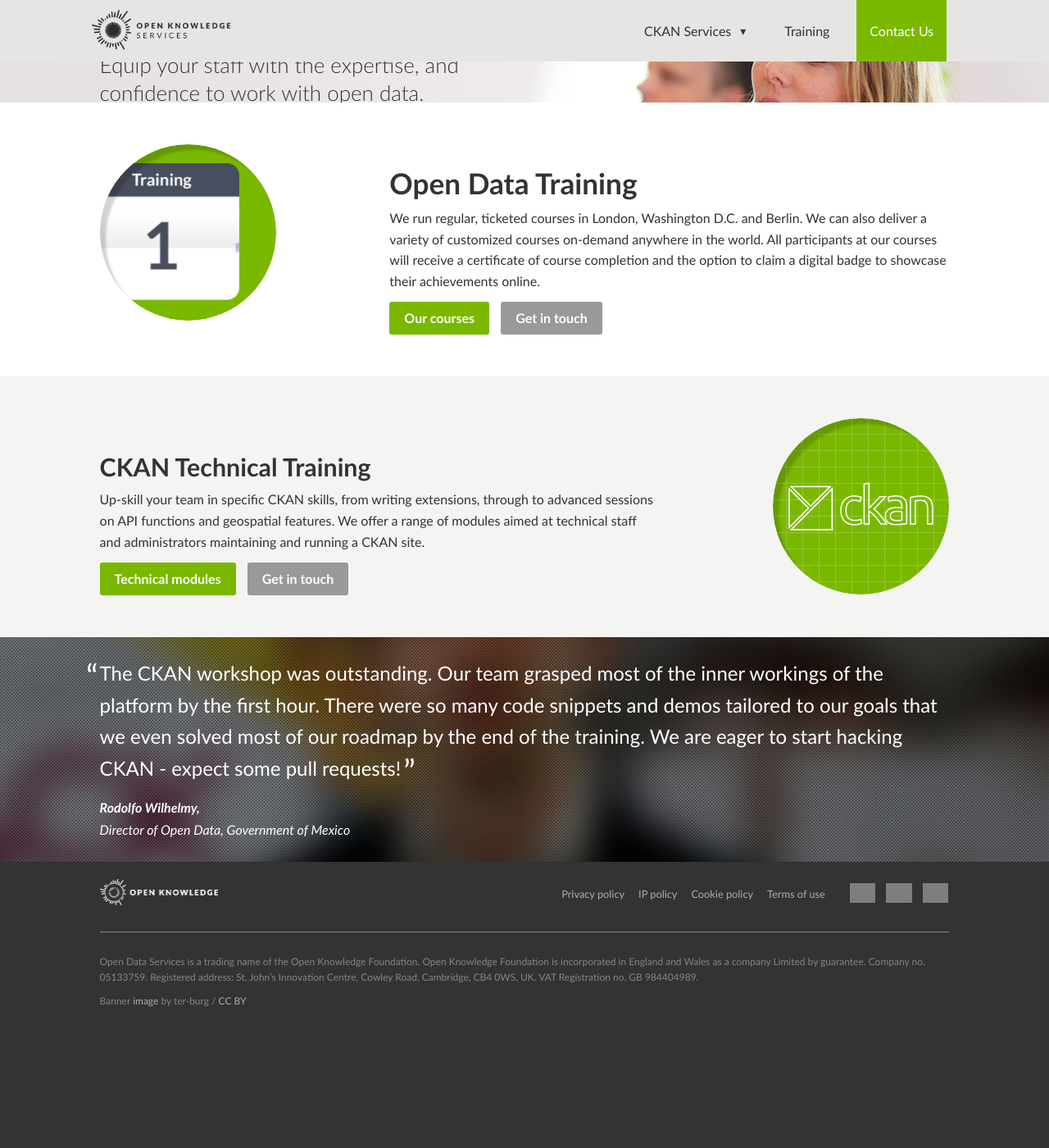
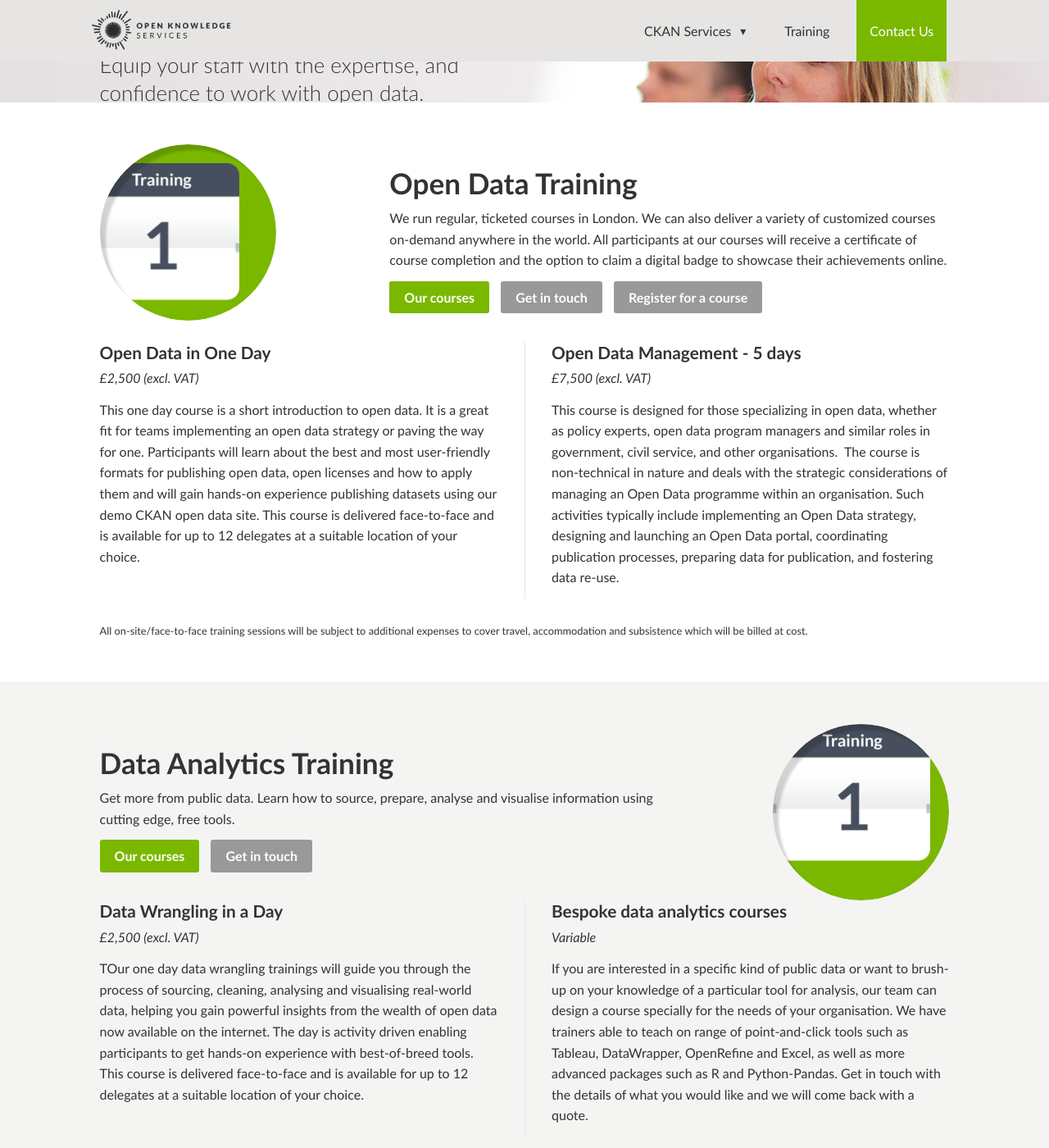
Before and after one commit to okfn/services, a Jekyll site: the page built from training/index.html, in a window 1280 px wide and 1400 px high, scrolled down 290 px. Shown: the whole window at 82% size. Built offline with Jekyll 4.4.1, drawn with Linux system fonts in a browser that asks for light colours; nearby versions of some CDN libraries; before the commit the page ends 1555 px from its top, so only the background shows below that; some of the changed text lies outside the part shown; grey boxes are pictures that could not be loaded.

Commit message:
Some content updates and minor style tweak
Added new section to training on “Data Analytics” offering. Still need
a unique thumbnail image to go with it. Tweaked other content plus
added a testimonial. Also set the training modules and options to
display by default on request of rgrp

```diff
--- a/_sass/_training.scss
+++ b/_sass/_training.scss
@@ -33,7 +33,7 @@
       clear:both;
 
       .js & {
-        display:none;
+        display:inline;
       }
 
       .modules {
--- a/training/index.html
+++ b/training/index.html
@@ -21,7 +21,40 @@
       </figure>
       <figcaption>
         <h2>Open Data Training</h2>
-        <p>We run regular, ticketed courses in London, Washington D.C. and Berlin. We can also deliver a variety of customized courses on-demand anywhere in the world. All participants at our courses will receive a certificate of course completion and the option to claim a digital badge to showcase their achievements online.</p>
+        <p>We run regular, ticketed courses in London. We can also deliver a variety of customized courses on-demand anywhere in the world. All participants at our courses will receive a certificate of course completion and the option to claim a digital badge to showcase their achievements online.</p>
+        <a href="#courses" class="js-accordion-trigger">Our courses</a> <a href="../contact">Get in touch</a> <a href"https://www.eventbrite.co.uk/e/open-data-1-day-training-tickets-11677017273">Register for a course</a>
+      </figcaption>
+
+      <aside id="courses">
+        <div class="modules">
+          <ul class="list-1">
+            <li>
+              <h5>Open Data in One Day</h5>
+              <p><em>£2,500 (excl. VAT)</em></p>
+              <p>This one day course is a short introduction to open data. It is a great fit for teams implementing an open data strategy or paving the way for one. Participants will learn about the best and most user-friendly formats for publishing open data, open licenses and how to apply them and will gain hands-on experience publishing datasets using our demo CKAN open data site. This course is delivered face-to-face and is available for up to 12 delegates at a suitable location of your choice.</p>
+            </li>
+          </ul>
+          <ul class="list-2">
+            <li>
+              <h5>Open Data Management	 - 5 days</h5>
+              <p><em>£7,500 (excl. VAT)</em></p>
+              <p>This course is designed for those specializing in open data, whether as policy experts, open data program managers and similar roles in government, civil service, and other organisations.  The course is non-technical in nature and deals with the strategic considerations of managing an Open Data programme within an organisation. Such activities typically include implementing an Open Data strategy, designing and launching an Open Data portal, coordinating publication processes, preparing data for publication, and fostering data re-use.</p>
+            </li>
+          </ul>
+        </div>
+        <small>All on-site/face-to-face training sessions will be subject to additional expenses to cover travel, accommodation and subsistence which will be billed at cost.</small>
+      </aside>
+    </article>
+  </section>
+
+  <section class="service data-analytics">
+    <article class="wrapper">
+      <figure>
+        <img src="../img/training-day-icon.png" width="192" alt="">
+      </figure>
+      <figcaption>
+        <h2>Data Analytics Training</h2>
+        <p>Get more from public data. Learn how to source, prepare, analyse and visualise information using cutting edge, free tools.</p>
         <a href="#courses" class="js-accordion-trigger">Our courses</a> <a href="../contact">Get in touch</a>
       </figcaption>
 
@@ -29,16 +62,18 @@
         <div class="modules">
           <ul class="list-1">
             <li>
-              <h5>Open Data in One Day</h5>
-              <p><em>£2,500</em></p>
-              <p>This one day course is a short introduction suitable for anyone interested in open data, and a great fit for teams from diverse roles across organisations who are considering adopting open data for the first time or trying to understand how it would be useful to them. The course covers the “what”, “why” and how” of open data and as such is suitable for anyone. This course is delivered face-to-face and is available for up to 12 delegates at a suitable location of your choice.</p>
+              <h5>Data Wrangling in a Day</h5>
+              <p><em>£2,500 (excl. VAT)</em></p>
+              <p>TOur one day data wrangling trainings will guide you through the process of sourcing, cleaning, analysing and visualising real-world data, helping you gain powerful insights from the wealth of open data now available on the internet. The day is activity driven enabling participants to get hands-on experience with best-of-breed tools. This course is delivered face-to-face and is available for up to 12 delegates at a suitable location of your choice.
+</p>
             </li>
           </ul>
           <ul class="list-2">
             <li>
-              <h5>Open Data Management	 - 5 days</h5>
-              <p><em>£7,500</em></p>
-              <p>This course is designed for those specializing in open data, whether as policy experts, open data program managers and similar roles in government, civil service, and other organisations.  The course is non-technical in nature and deals with the strategic considerations of managing an Open Data programme within an organisation. Such activities typically include implementing an Open Data strategy, designing and launching an Open Data portal, coordinating publication processes, preparing data for publication, and fostering data re-use.</p>
+              <h5>Bespoke data analytics courses</h5>
+              <p><em>Variable</em></p>
+              <p> If you are interested in a specific kind of public data or want to brush-up on your knowledge of a particular tool for analysis, our team can design a course specially for the needs of your organisation. We have trainers able to teach on range of point-and-click tools such as Tableau, DataWrapper, OpenRefine and Excel, as well as more advanced packages such as R and Python-Pandas. Get in touch with the details of what you would like and we will come back with a quote.
+</p>
             </li>
           </ul>
         </div>
@@ -132,6 +167,10 @@
       <p>The CKAN workshop was outstanding. Our team grasped most of the inner workings of the platform by the first hour. There were so many code snippets and demos tailored to our goals that we even solved most of our roadmap by the end of the training. We are eager to start hacking CKAN - expect some pull requests!</p>
       <cite><h6>Rodolfo Wilhelmy,</h6> Director of Open Data, Government of Mexico</cite>
     </blockquote>
+    <blockquote>
+      <p>The Data Wrangling in One Day training helped more team members understand the definitions of open data; how to scrape data; and how to visualise it. It helped build their confidence in understanding technical terms and using different datasets. I anticipate that they will be more self-sufficient in accessing and using data and understanding what we are asking organisations to do when we ask them to open up their aid information. </p>
+      <cite><h6>Rachel Rank, </h6> Deputy Director at Publish What You Fund</cite>
+    </blockquote>
   </section>
 
 </div>
```
